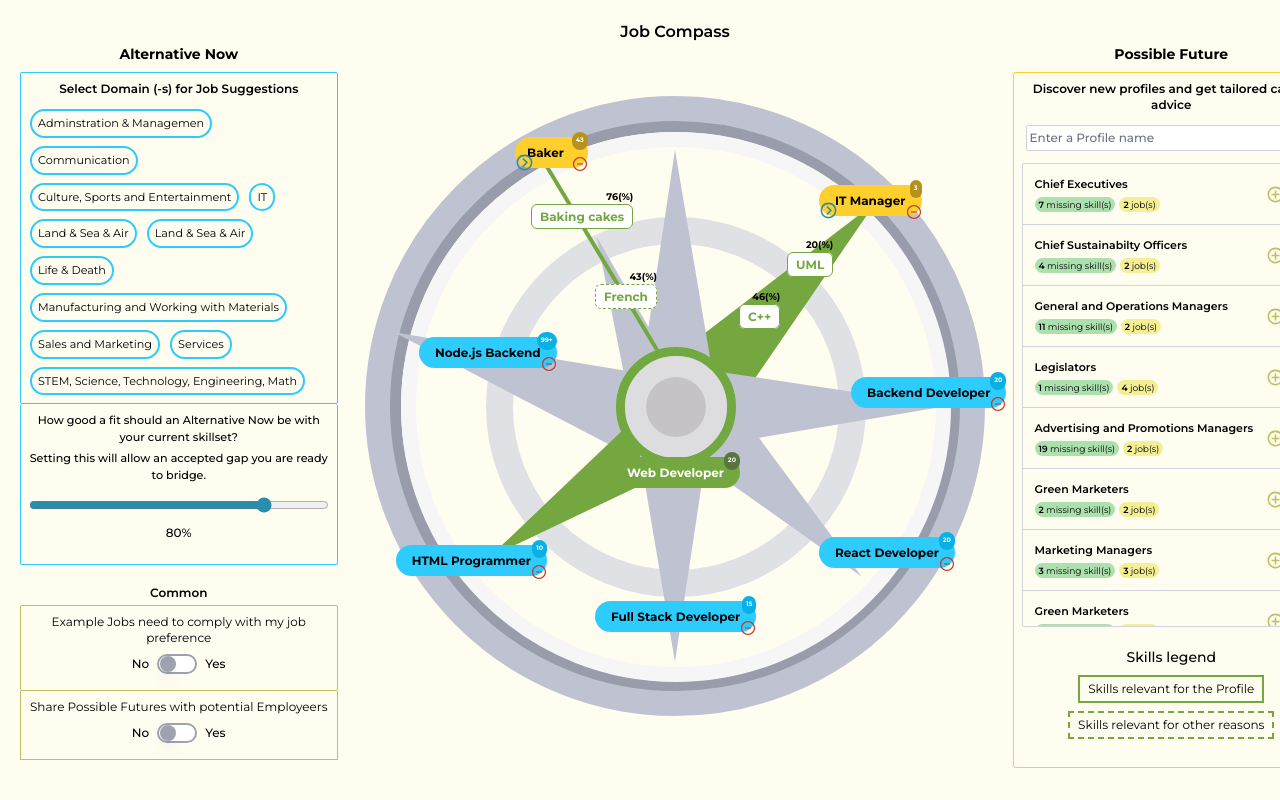
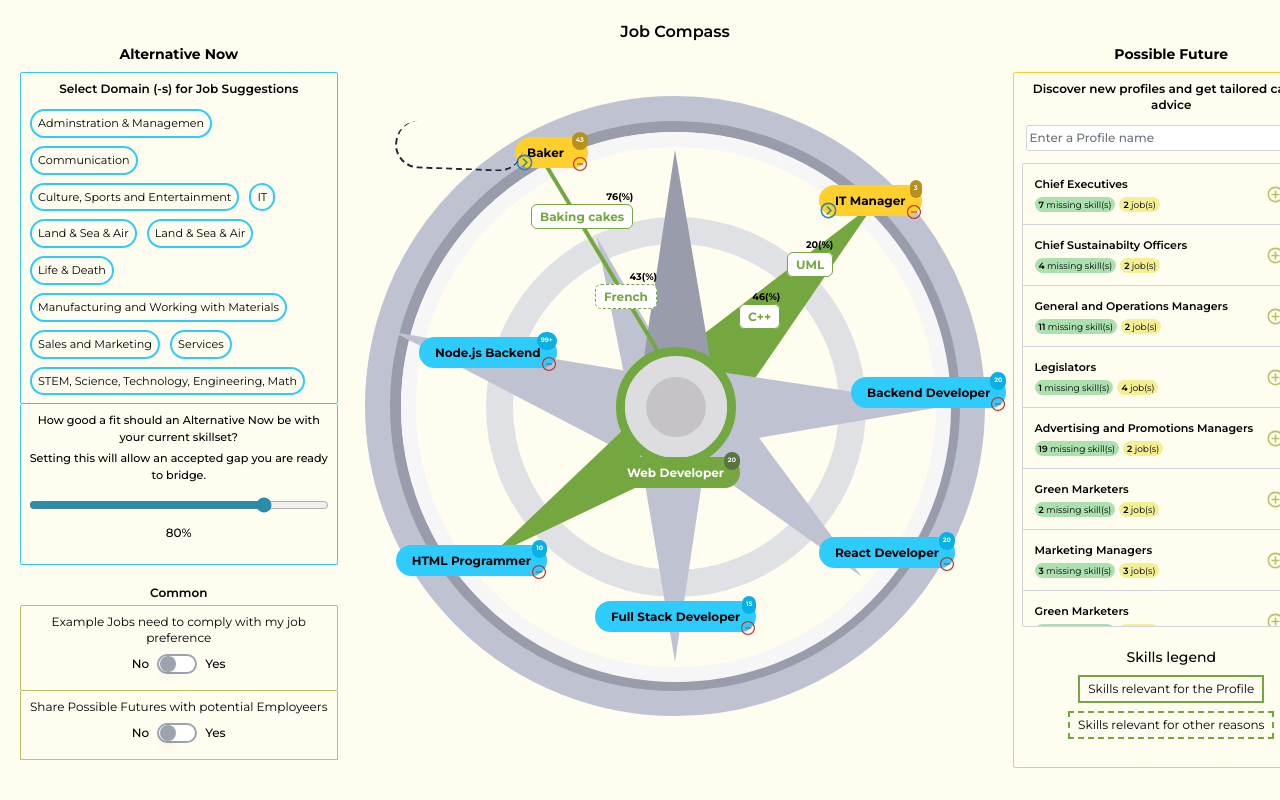
Before and after one commit to VictoriaAde/job-compass, a Next.js app: page / in a window 1280 px wide. Shown: the top 800 px of the page. Built offline with nearby package versions, Linux system fonts and the light colour scheme.

Commit message:
curved line

```diff
--- a/app/_sections/compass.tsx
+++ b/app/_sections/compass.tsx
@@ -29,7 +29,7 @@ const Compass: React.FC = () => {
         <div className="custom_clip_path w-40 h-64 bg-[#75A741] transform rotate-[44deg] absolute top-4 left-28"></div>
         <div className="custom_clip_path w-40 h-64 bg-[#BFC3D1] transform rotate-[135deg] absolute top-52 left-24"></div>
         <div className="custom_clip_path w-40 h-64 bg-[#BEC2D1] transform rotate-90 absolute top-32 left-36"></div>
-        <div className="custom_clip_path w-40 h-64 bg-[#BEC2D1]"></div>
+        <div className="custom_clip_path w-40 h-64 bg-[#989CAB]"></div>
         <div className="custom_clip_path w-40 h-64 bg-[#BFC3D1] transform rotate-180"></div>
       </div>
 
@@ -64,6 +64,9 @@ const Compass: React.FC = () => {
             <BiChevronRightCircle color="#298dac" fontSize="19" />
           </span>
         </div>
+
+        {/* curved line */}
+        <div className="absolute top-[-12.4rem] right-48 -mt-1 border-t-2 border-l-2 border-gray-800 border-dashed rounded-full w-12 h-32 transform rotate-[-88deg] origin-center"></div>
 
         {/* blue background */}
         <div className="absolute top-14 left-[-16rem]">
```
